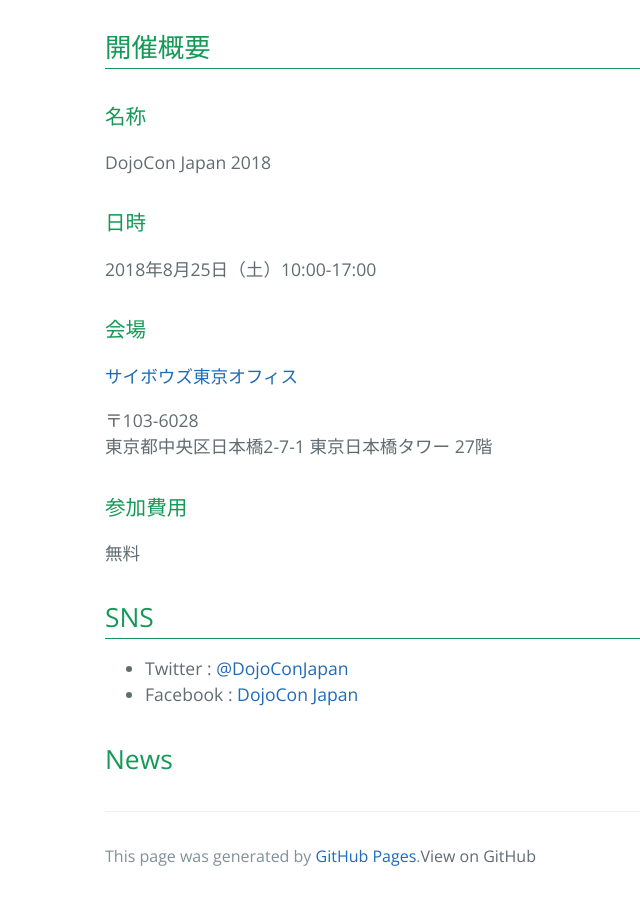
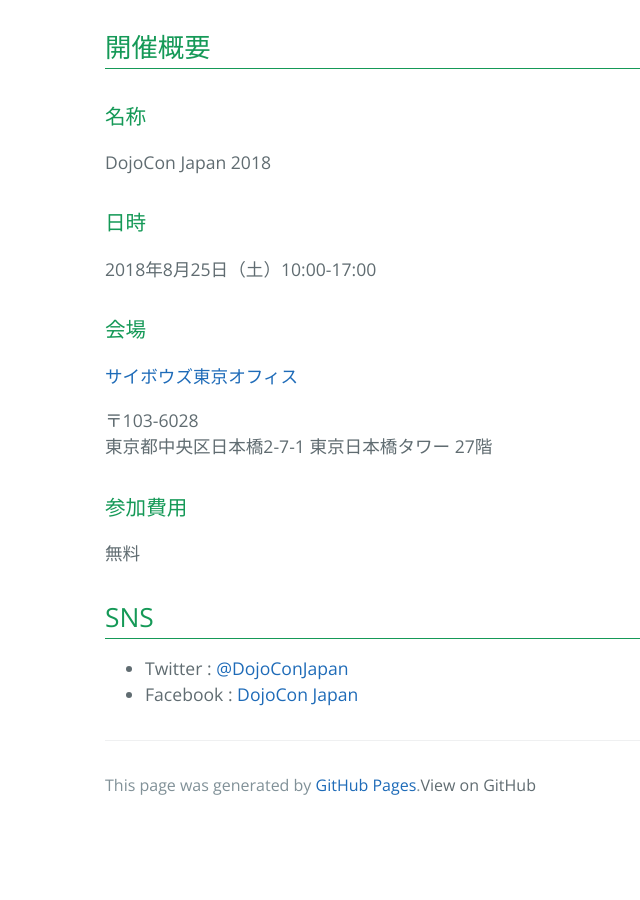
Before and after one commit to coderdojo-japan/dojocon2018.coderdojo.jp, a Jekyll site: the page built from index.md, in a window 1280 px wide and 900 px high, scrolled down 656 px. Shown: the whole window, without its empty margins (119-759 px from the left). Built offline with Jekyll 4.4.1, drawn with Linux system fonts in a browser that asks for light colours; our own code applies the rules of GitHub Pages for plain Markdown files; after the commit the page ends 1485 px from its top, so only the background shows below that.

Commit message:
一旦ニュースをlayoutから非表示

```diff
--- a/_layouts/default.html
+++ b/_layouts/default.html
@@ -39,21 +39,6 @@
 	<div class="entry-content">
 		{{ content }}
 	</div>
-	<h2>News</h2>
-	<div class="newscontent">
-
-		{% for post in site.posts %}
-			<div class="py-2 mb-2 prose">
-				<a class="no-underline h5 bold text-accent" title="{{ post.url | prepend: site.baseurl }}"
-				   href="{{ post.url | prepend: site.baseurl }}">{{ post.date | date: "%b %-d, %Y" }}</a>
-				<h2 class="h1 lh-condensed col-9 mt-0">
-					<a class="link-primary" title="{{ post.url | prepend: site.baseurl }}"
-					   href="{{ post.url | prepend: site.baseurl }}">{{ post.title }}</a>
-				</h2>
-				<p>{{ post.content | strip_html | truncatewords:30 }}</p>
-			</div>
-		{% endfor %}
-	</div>
 
 	<footer class="site-footer">
 		<span class="site-footer-credits">This page was generated by <a href="https://pages.github.com">GitHub Pages</a>.</span
```
